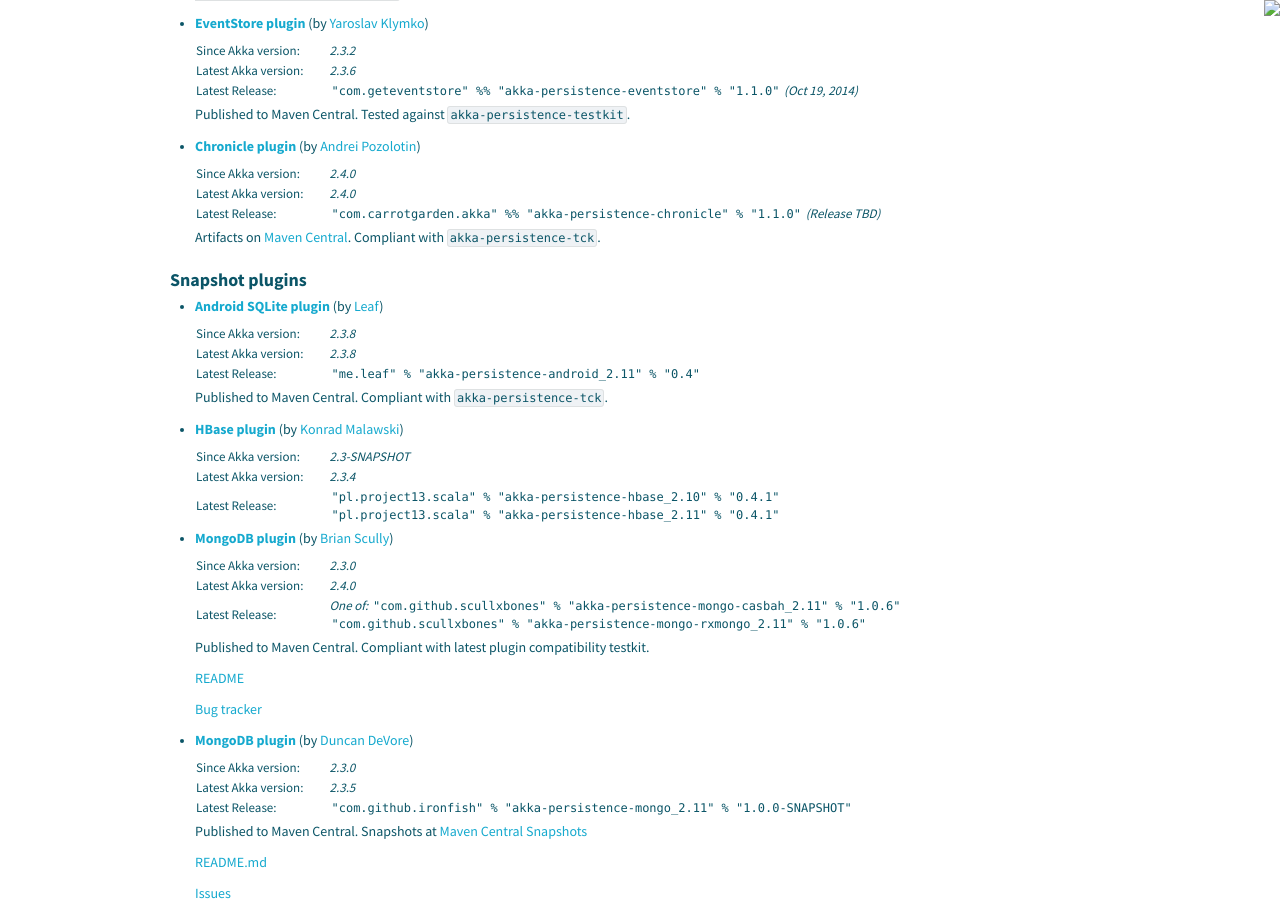
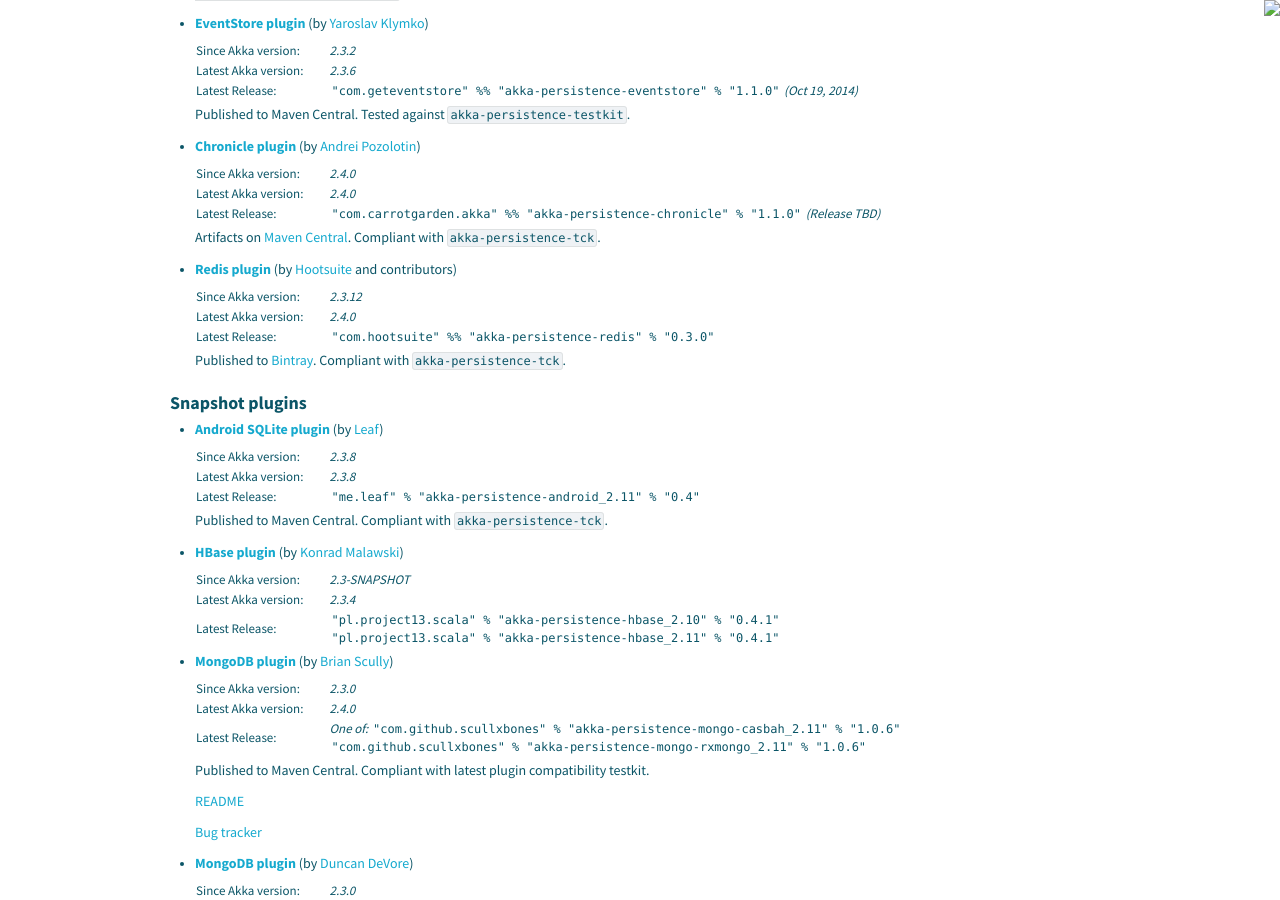
Before and after one commit to raboof/akka.github.com, a Jekyll site: the page built from community/index.md, in a window 1280 px wide and 900 px high, scrolled down 5869 px. Built offline with Jekyll 4.4.1, drawn with Linux system fonts in a browser that asks for light colours; some of the changed text lies outside the part shown.

Commit message:
Added Redis plugin for Akka Persistence

```diff
--- a/community/index.md
+++ b/community/index.md
@@ -493,6 +493,16 @@
 
   Artifacts on [Maven Central](http://search.maven.org/#search%7Cga%7C1%7Cakka-persistence-chronicle). Compliant with [`akka-persistence-tck`](http://doc.akka.io/docs/akka/snapshot/scala/persistence.html#plugin-tck).
 
+* **[Redis plugin](https://github.com/hootsuite/akka-persistence-redis)** (by [Hootsuite](https://github.com/hootsuite/) and contributors)
+
+  <table class="stats">
+    <tr><td>Since Akka version:</td><td>2.3.12</td></tr>
+    <tr><td>Latest Akka version:</td><td>2.4.0</td></tr>
+    <tr><td>Latest Release:</td><td><code>"com.hootsuite" %% "akka-persistence-redis" % "0.3.0"</code></td></tr>
+  </table>
+
+  Published to [Bintray](https://bintray.com/hootsuite/maven/akka-persistence-redis/view). Compliant with [`akka-persistence-tck`](http://doc.akka.io/docs/akka/2.4.0/scala/persistence.html#plugin-tck).
+
 ### Snapshot plugins
 
 * **[Android SQLite plugin](https://github.com/leafme/akka-persistence-android)** (by [Leaf](https://github.com/leafme))
@@ -658,6 +668,16 @@
   Published to [Maven Central](http://search.maven.org/#search%7Cga%7C1%7Cg%3A%22org.dmonix.akka%22).
 
   Compliant with [`akka-persistence-tck`](http://doc.akka.io/docs/akka/2.4-M3/scala/persistence.html#plugin-tck).
+
+* **[Redis plugin](https://github.com/hootsuite/akka-persistence-redis)** (by [Hootsuite](https://github.com/hootsuite/) and contributors)
+
+  <table class="stats">
+    <tr><td>Since Akka version:</td><td>2.3.12</td></tr>
+    <tr><td>Latest Akka version:</td><td>2.4.0</td></tr>
+    <tr><td>Latest Release:</td><td><code>"com.hootsuite" %% "akka-persistence-redis" % "0.3.0"</code></td></tr>
+  </table>
+
+  Published to [Bintray](https://bintray.com/hootsuite/maven/akka-persistence-redis/view). Compliant with [`akka-persistence-tck`](http://doc.akka.io/docs/akka/2.4.0/scala/persistence.html#plugin-tck).
 
 ## Projects Using Akka
 
```
